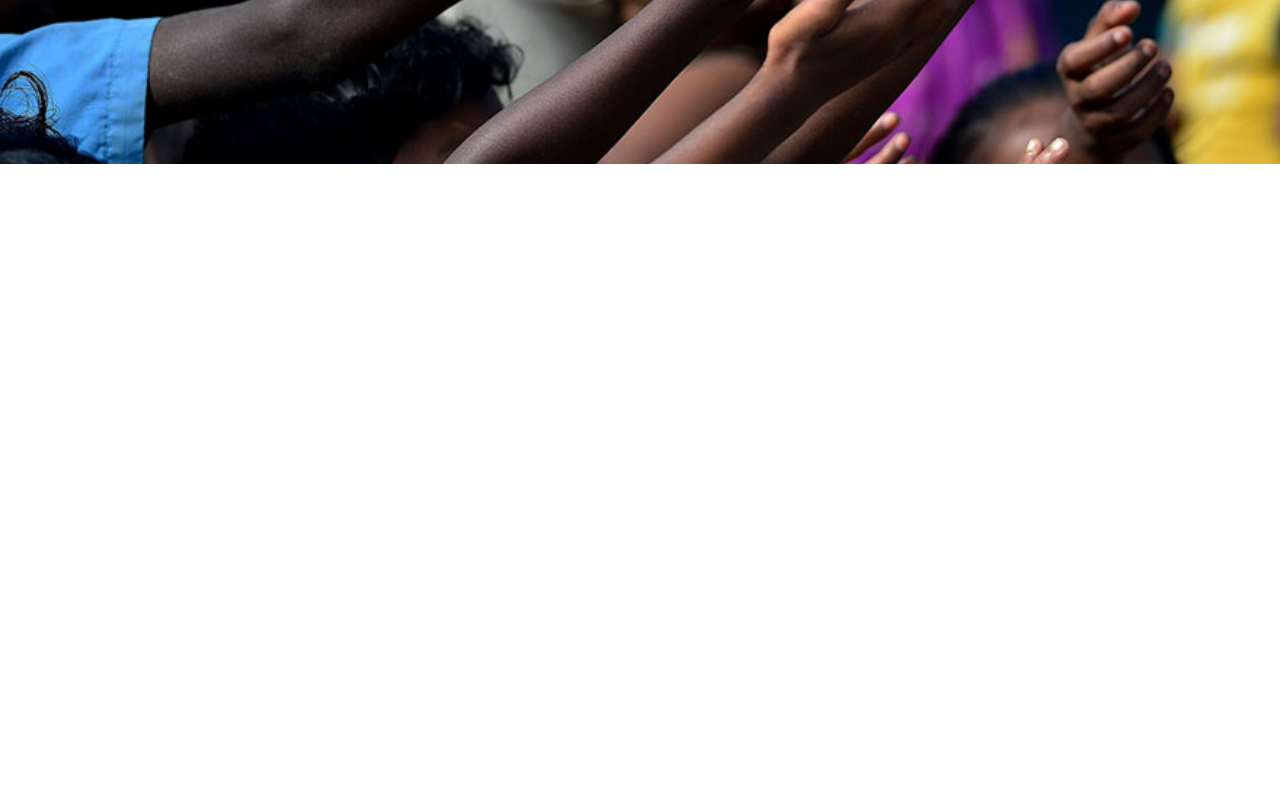
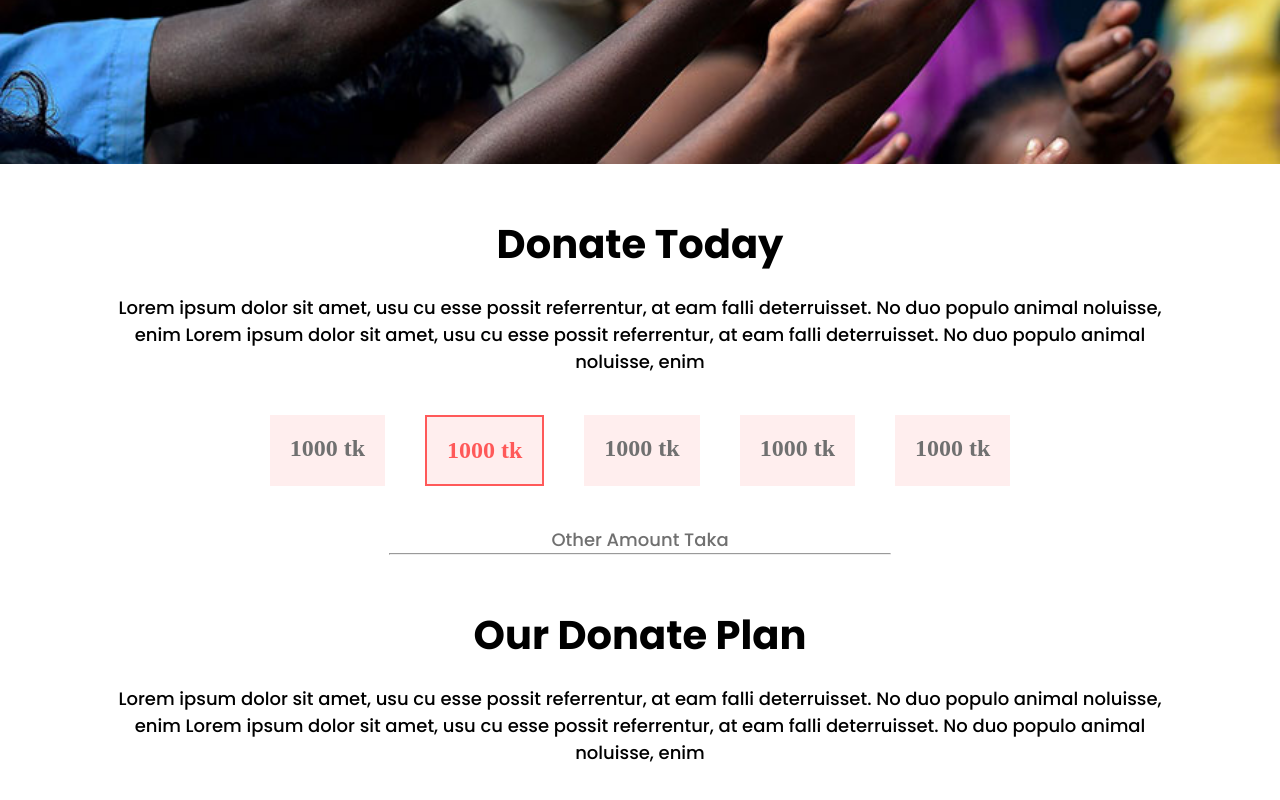
Before and after one commit to AltafHusain22/Donte-today, a plain HTML site: page index.html in a window 1280 px wide. Shown: the part 436-1236 px from the top of the page. Before the commit the page ends 800 px from the top, so only its background shows below. Drawn offline with Linux system fonts and the light colour scheme; files whose address does not match are found by name.

Commit message:
donate today sectioadded

```diff
--- a/index.html
+++ b/index.html
@@ -9,7 +9,7 @@
   <link rel="stylesheet" href=".//src/style.css">
 </head>
 <body>
-
+  <!-- Banner section -->
 <header>
   <section class="banner">
     <div class="banner-content">
@@ -21,6 +21,53 @@
     </div>
   </section>
 </header>
+  <!-- Donate today -->
+  <main>
+    <section class="Donate-today">
+        <div class="content-area">
+          <div class="content-info">
+            <h2 class="donate-title">Donate Today</h2>
+             <p class="donate-description">Lorem ipsum dolor sit amet, usu cu esse possit referrentur, at eam falli deterruisset. No duo populo animal noluisse, enim
+              Lorem ipsum dolor sit amet, usu cu esse possit referrentur, at eam falli deterruisset. No duo populo animal noluisse, enim
+             </p>
+          </div>
+          <div class="selct-money">
+            <div class="monebox">
+              <h2 class="money">1000 tk</h2>
+            </div>
+
+            <div class="monebox-2">
+              <h2 class="money">1000 tk</h2>
+            </div>
+
+            <div class="monebox">
+              <h2 class="money">1000 tk</h2>
+            </div>
+
+            <div class="monebox">
+              <h2 class="money">1000 tk</h2>
+            </div>
+
+            <div class="monebox">
+              <h2 class="money">1000 tk</h2>
+            </div>
+          </div>
+          <p class="other-amount">Other Amount Taka </p>
+          <hr class="line">
+
+        </div>
+    </section>
+
+    <!-- Our Donate Plan -->
+    <section class="donate-plan">
+          <div class="content-info">
+            <h2 class="donate-title">Our Donate Plan</h2>
+             <p class="donate-description">Lorem ipsum dolor sit amet, usu cu esse possit referrentur, at eam falli deterruisset. No duo populo animal noluisse, enim
+              Lorem ipsum dolor sit amet, usu cu esse possit referrentur, at eam falli deterruisset. No duo populo animal noluisse, enim
+             </p>
+          </div>
+    </section>
+  </main>
 
 </body>
 </html>
--- a/src/style.css
+++ b/src/style.css
@@ -16,7 +16,6 @@
 .banner-content {}
 
 .banner {
-    width: 100%;
     background: url(..//Assets/images/donation13.jpg);
     height: 600px;
     background-repeat: no-repeat;
@@ -47,3 +46,69 @@
     margin-left: 350px;
 
 }
+
+/* Donate now styles */
+main {
+    max-width: 1050px;
+    margin: 0 auto;
+}
+
+.Donate-today {
+    max-width: 1100px;
+    justify-content: center;
+    align-items: center;
+
+}
+
+.content-head {}
+
+.donate-title {
+    margin-top: 50px;
+    margin-bottom: 20px;
+    text-align: center;
+    font-size: 40px;
+    font-weight: 700;
+    font-family: Poppins;
+}
+
+.donate-description {
+    font-size: 18px;
+    color: #000;
+    font-family: 'Poppins', sans-serif;
+    text-align: center;
+    margin-bottom: 40px;
+}
+
+.selct-money {
+    display: flex;
+    gap: 40px;
+    justify-content: center;
+}
+
+.monebox {
+    background: #FFEEEE;
+    padding: 20px;
+    color: #707070;
+}
+
+
+.monebox-2 {
+    background: #FFEEEE;
+    padding: 20px;
+    color: #FF5959;
+    border: 2px solid #FF5959;
+}
+
+.other-amount {
+    font-size: 18px;
+    color: #707070;
+    font-family: 'Poppins', sans-serif;
+    text-align: center;
+    margin-top: 40px;
+}
+
+.line {
+    justify-content: center;
+    width: 500px;
+    margin: 0 auto;
+}
```
